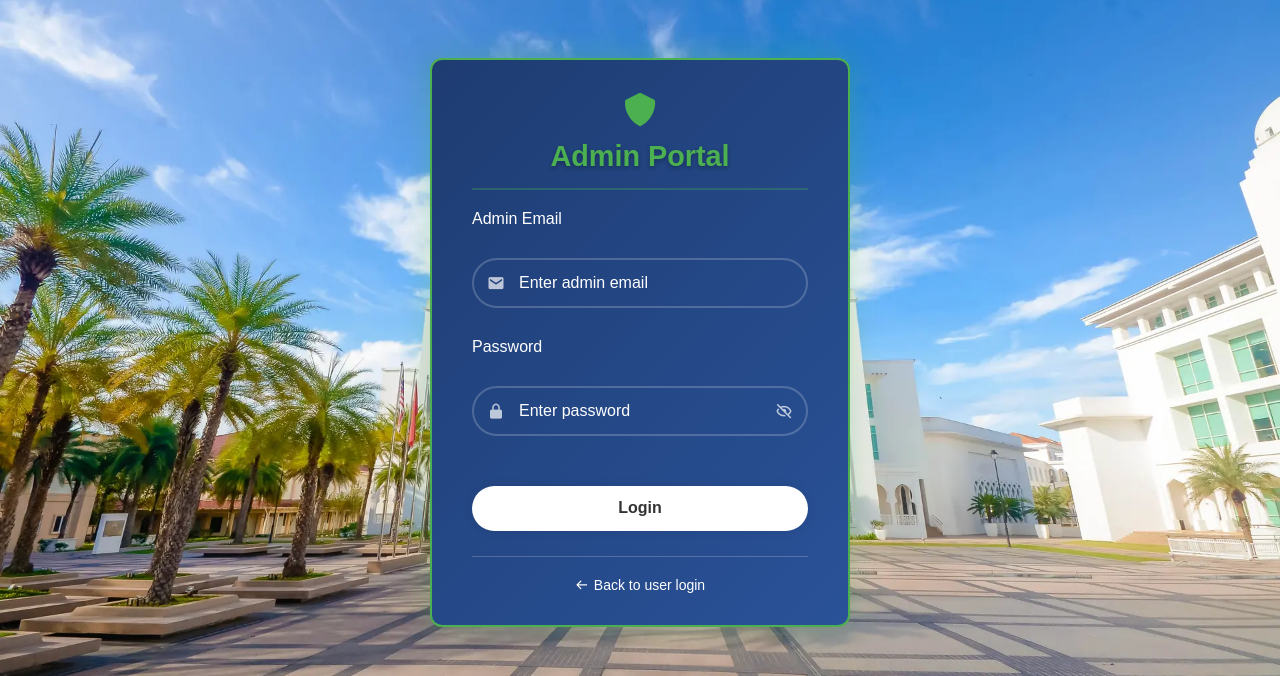
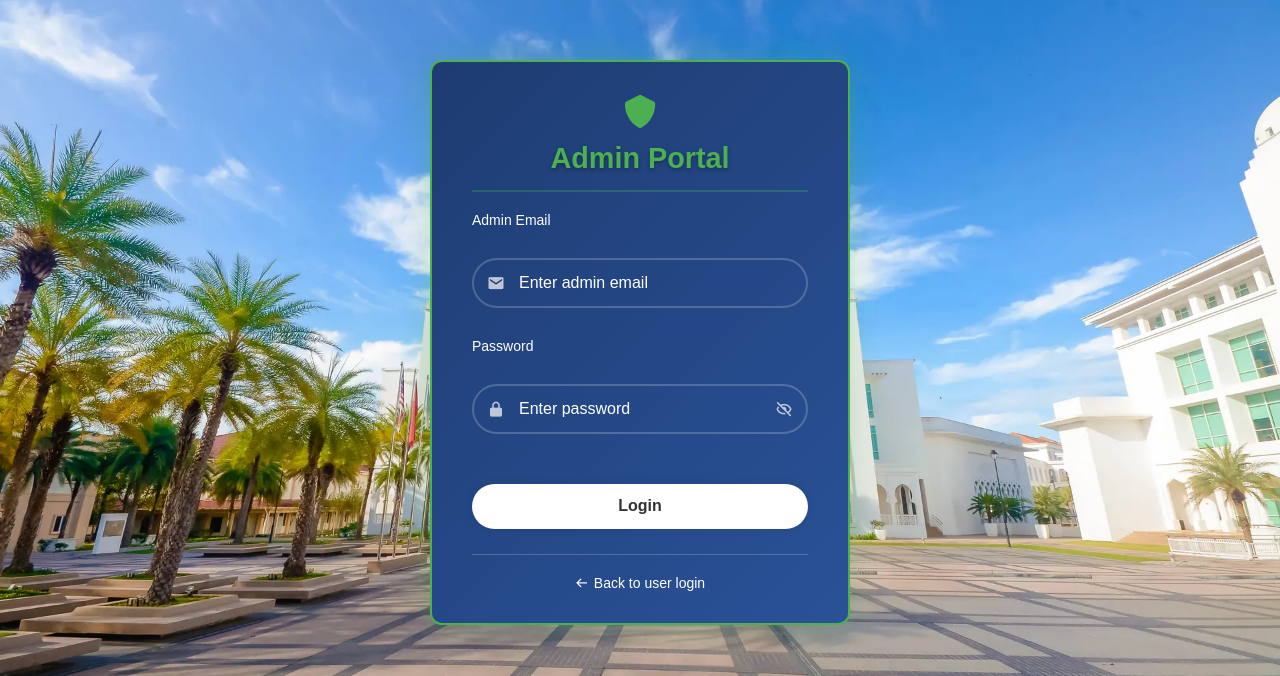
Before and after one commit to d7mo25/AIU-RESUME-ANALYZER, a FastAPI app: page /admin-login in a window 1280 px wide. Shown: the part 70-746 px from the top of the page. Run offline with FastAPI, Linux system fonts and the light colour scheme; some libraries are stand-ins or nearby versions.

Commit message:
Update admin-login.html

```diff
--- a/templates/admin-login.html
+++ b/templates/admin-login.html
@@ -115,7 +115,6 @@
       margin: 5px 0 0 0;
     }
 
-
     .input-box {
       position: relative;
       width: 100%;
@@ -135,6 +134,10 @@
       color: #fff;
       padding: 15px 45px 15px 45px; /* leave space for both icons */
       box-sizing: border-box;
+    }
+
+    .input-box input::placeholder {
+      color: #fff;
     }
 
     .input-box .bxs-envelope,
@@ -164,6 +167,22 @@
       color: rgba(255, 255, 255, 1);
     }
 
+    .input-box input:focus {
+      border-color: #4CAF50;
+      box-shadow: 0 0 10px rgba(76, 175, 80, 0.3);
+    }
+
+    .input-group {
+      margin-bottom: 20px;
+    }
+
+    .input-group label {
+      display: block;
+      margin-bottom: 8px;
+      color: #fff;
+      font-size: 14px;
+      font-weight: 500;
+    }
 
     .btn {
       width: 100%;
@@ -439,12 +458,11 @@
         const passwordInput = document.getElementById('password');
         const passwordToggle = document.getElementById('passwordToggle');
 
-        // BULLETPROOF: Password visibility toggle - just change classes, CSS handles the rest
+        // Simple password visibility toggle
         passwordToggle.addEventListener('click', function() {
             const type = passwordInput.getAttribute('type') === 'password' ? 'text' : 'password';
             passwordInput.setAttribute('type', type);
 
-            // Simple class toggle - aggressive CSS will keep it in place
             if (type === 'text') {
                 passwordToggle.classList.remove('bx-hide');
                 passwordToggle.classList.add('bx-show');
```
Lines whose indentation alone changed are shown as unchanged.
